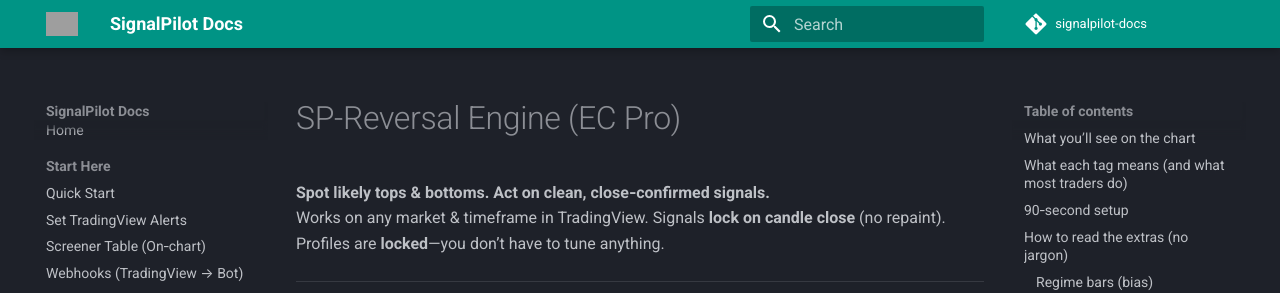
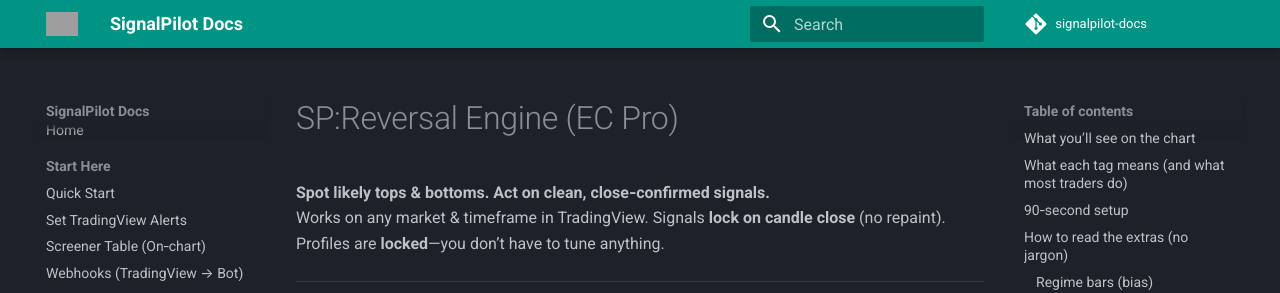
Before and after one commit to Signalpilot/signalpilot-docs, an MkDocs documentation site: the page built from docs/sp-ec-pro.md, in a window 1280 px wide and 900 px high. Shown: the top 293 px of the window. Built offline with MkDocs 1.6.1 and Material for MkDocs 9.7.7, drawn with Linux system fonts in a browser that asks for light colours; comment, search, counter and statistics services are not loaded; grey boxes are pictures that could not be loaded.

Commit message:
Update sp-ec-pro.md

```diff
--- a/docs/sp-ec-pro.md
+++ b/docs/sp-ec-pro.md
@@ -1,4 +1,4 @@
-# SP-Reversal Engine (EC Pro)
+# SP:Reversal Engine (EC Pro)
 **Spot likely tops & bottoms. Act on clean, close‑confirmed signals.**
 Works on any market & timeframe in TradingView. Signals **lock on candle close** (no repaint).
 Profiles are **locked**—you don’t have to tune anything.
```
